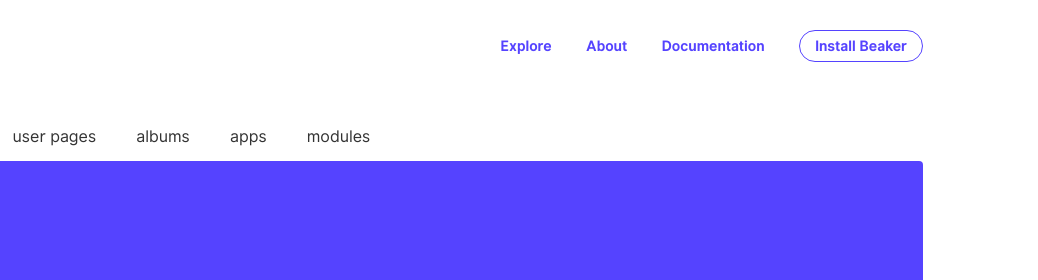
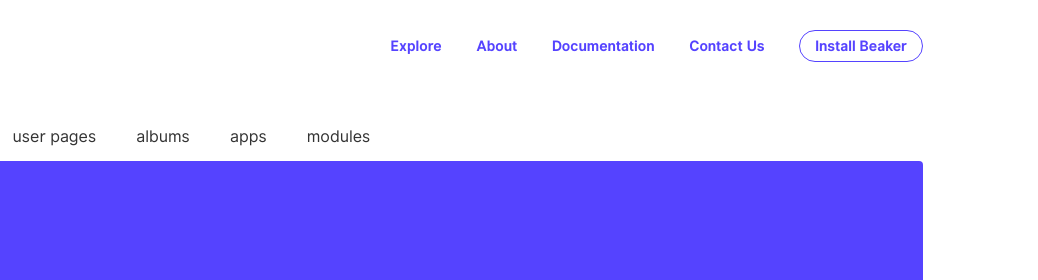
Before and after one commit to beakerbrowser/explore, a plain HTML site: page index.html in a window 1280 px wide. Shown: the top 280 px of the page, 242-1280 px from the left. Drawn offline with Linux system fonts and the light colour scheme.

Commit message:
Update index.html

```diff
--- a/index.html
+++ b/index.html
@@ -22,6 +22,7 @@
           <a class="nav-link" href="/">Explore</a>
           <a class="nav-link" href="https://beakerbrowser.com/about">About</a>
           <a class="nav-link" href="https://beakerbrowser.com/docs">Documentation</a>
+          <a class="nav-link" href="https://beakerbrowser.com/contactus">Contact Us</a>
           <a class="nav-link btn white" href="https://beakerbrowser.com/install">Install Beaker</a>
         </nav>
       </div>
```
